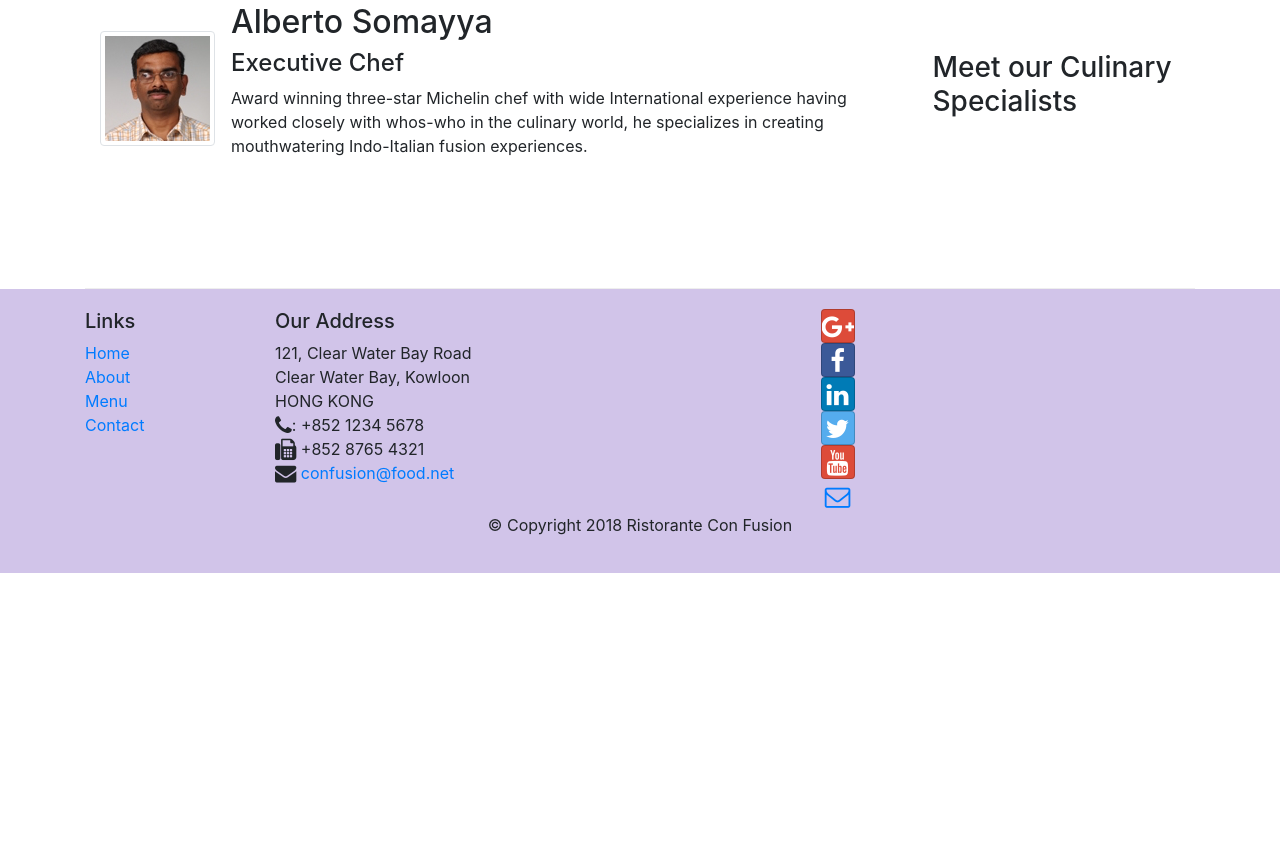
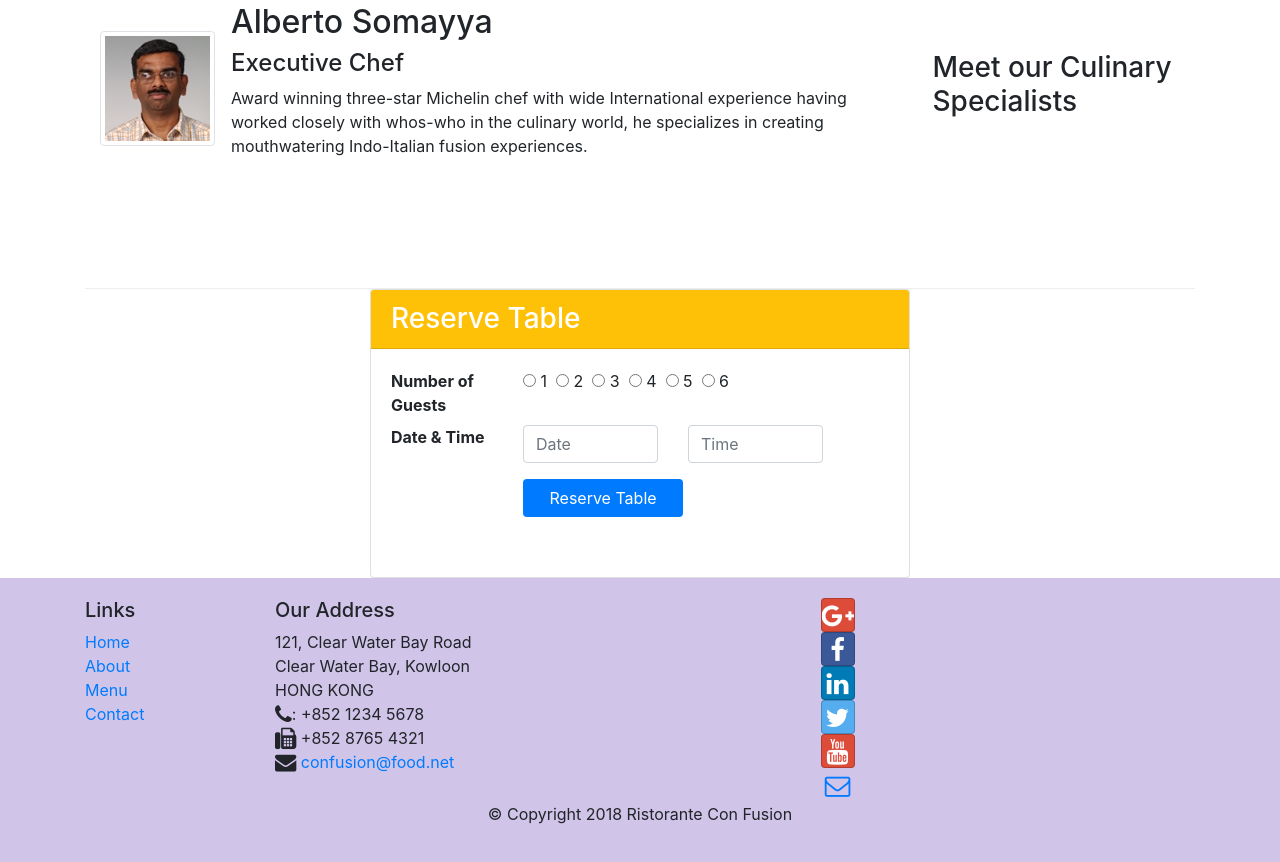
Before and after one commit to TejaHara/coursera-fsd, a website: page index.html in a window 1280 px wide. Shown: the part 1183-2045 px from the top of the page. Before the commit the page ends 1756 px from the top, so only its background shows below. Drawn offline with nearby package versions, Linux system fonts and the light colour scheme.

Commit message:
reservation card

```diff
--- a/index.html
+++ b/index.html
@@ -46,6 +46,11 @@
                 <div class="col-12 col-sm align-self-center">
                     <img src="img/logo.png" alt="log" class="img-fluid">
                 </div>
+
+                <div class="col-12 col-sm align-self-center">
+                    <button class="btn block-button bg-warning">   Reserve Table   </button>
+                </div>
+
             </div>
         </div>
     </header>
@@ -75,7 +80,7 @@
                 <div class="media">
                     <img src="img/buffet.png" alt="Buffet" class="d-flex mr-3 order-sm-last img-thumbnail align-self-center">
                     <div class="media-body">
-                        <h2 class="mt-0">Weekend Grand Buffet</h2>
+                        <h2 class="mt-0">Weekend Grand Buffet <span class="badge badge-danger"> NEW </span></h2>
                         <p>Featuring mouthwatering combinations with a choice of five different salads, six enticing appetizers, six main entrees and five choicest desserts. Free flowing bubbly and soft drinks. All for just $19.99 per person </p>
                     </div>
                </div>
@@ -97,7 +102,73 @@
                 </div>
             </div>
         </div>
+
     </div>
+
+
+
+    <div class="container">
+        <div class="row justify-content-center">
+            <div class="row align-self-center  col-12 col-sm-6">
+                <div class="card">
+
+                    <h3 class="card-header bg-warning text-white">Reserve Table</h3>
+                    <div class="card-body">
+                        <dl class="row">
+                            <dt class="col-3">Number of Guests</dt>
+                            <dd class="col-9">
+                                <div class="form-horizontal" role="form">
+                                    <div class="form-group row">
+                                      <div class="col-sm-10">
+                                        <label class="radio-inline">
+                                            <input type="radio" name="inlineRadioOptions" id="inlineRadio1" value="option1"> 1
+                                          </label>
+                                          <label class="radio-inline">
+                                            <input type="radio" name="inlineRadioOptions" id="inlineRadio2" value="option2"> 2
+                                          </label>
+                                          <label class="radio-inline">
+                                            <input type="radio" name="inlineRadioOptions" id="inlineRadio3" value="option3"> 3
+                                          </label>
+                                          <label class="radio-inline">
+                                            <input type="radio" name="inlineRadioOptions" id="inlineRadio1" value="option1"> 4
+                                          </label>
+                                          <label class="radio-inline">
+                                            <input type="radio" name="inlineRadioOptions" id="inlineRadio2" value="option2"> 5
+                                          </label>
+                                          <label class="radio-inline">
+                                            <input type="radio" name="inlineRadioOptions" id="inlineRadio3" value="option3"> 6
+                                          </label>
+                                      </div>
+                                    </div>
+                                </div>
+                            </dd>
+                            <dt class="col-3">Date &amp; Time</dt>
+                            <dd class="col-9">
+                                <div class="form-group row">
+                                    <div class="col-5 col-md-5">
+                                        <input type="text" class="form-control" id="areacode" name="areaCode" placeholder="Date">
+                                    </div>
+
+                                    <div class="col-5 col-md-5">
+                                        <input type="text" class="form-control" id="telnum" name="telNum" placeholder="Time">
+                                    </div>
+                                </div>
+                                <div class="form-group row">
+                                    <div class="col-12 col-sm align-self-center">
+                                        <button class="btn block-button bg-primary text-white">   Reserve Table   </button>
+                                    </div>
+                                </div>
+
+                            </dd>
+                        </dl>
+                    </div>
+                </div>
+            </div>
+        </div>
+    </div>
+
+
+
 
     <footer class="footer">
         <div class="container">
```
